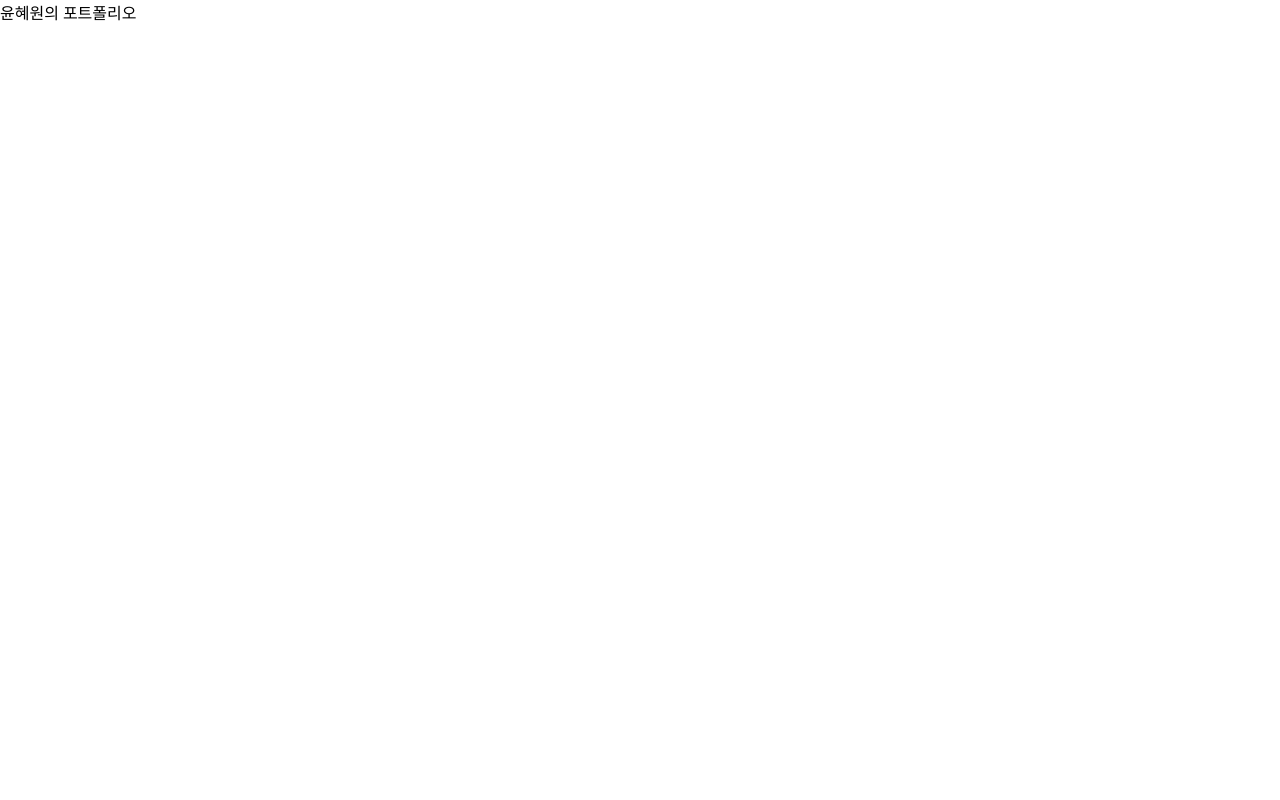
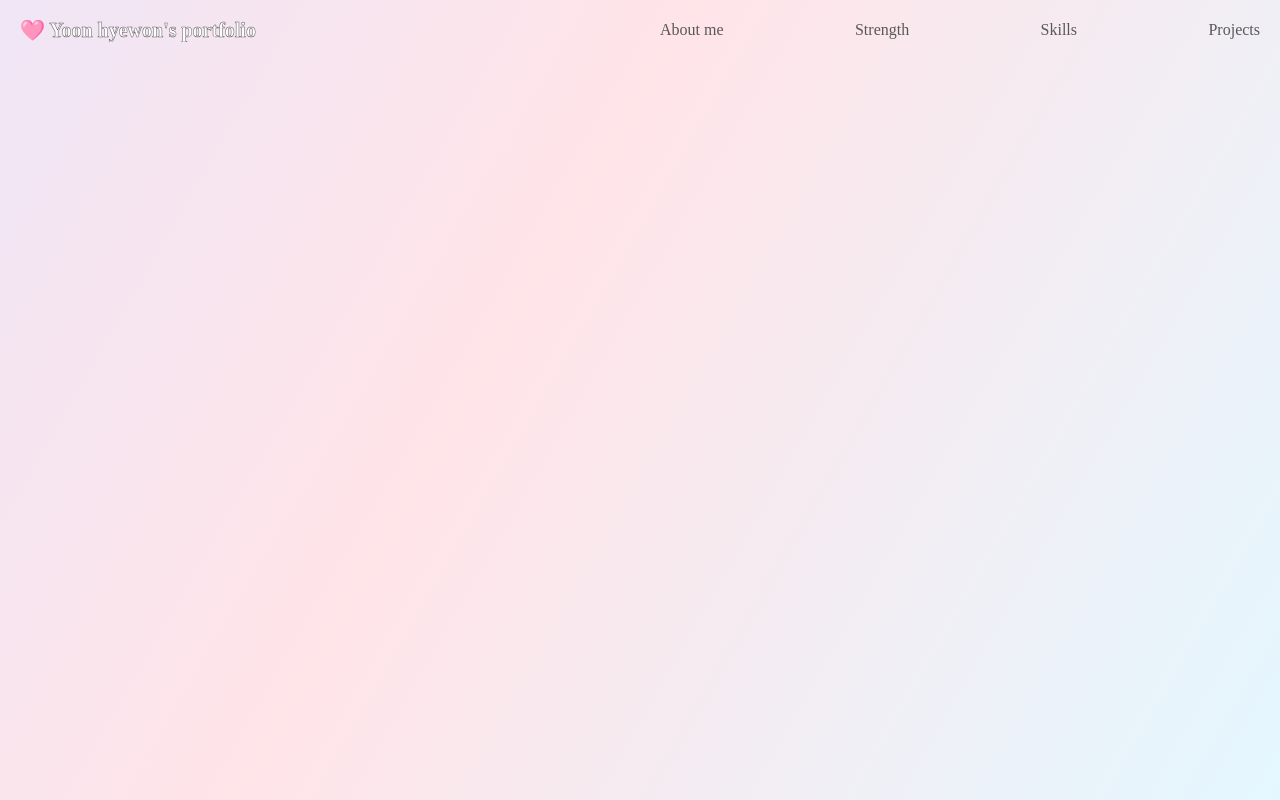
Before and after one commit to hyenee99/portfolio, a React (Vite) app: page / in a window 1280 px wide. Built offline with nearby package versions, Linux system fonts and the light colour scheme; a web font is replaced by a local one.

Commit message:
feat: Header 구현

```diff
--- a/src/App.tsx
+++ b/src/App.tsx
@@ -1,10 +1,11 @@
 import { GlobalStyle } from "./global";
+import Header from "./layout/Header";
 
 function App() {
   return (
     <>
       <GlobalStyle />
-      윤혜원의 포트폴리오
+      <Header />
     </>
   );
 }
--- a/src/global.ts
+++ b/src/global.ts
@@ -31,4 +31,15 @@ export const GlobalStyle = createGlobalStyle`
   h1 {
     font-family: 'DNFBitBitv2';
   }
+
+ body {
+    background: linear-gradient(
+      120deg,
+      #f0e6f6 0%,
+      #ffe4e8 40%,
+     #e4f7ff 100%
+    );
+    width: 100vw;
+    min-height: 100vh;
+  }
 `;
--- /dev/null
+++ b/src/layout/Header.tsx
@@ -0,0 +1,104 @@
+import { useEffect, useState } from "react";
+import styled from "styled-components";
+
+export default function Header() {
+  const [scrolled, setScrolled] = useState(false);
+
+  useEffect(() => {
+    const onScroll = () => {
+      if (window.scrollY > 60) {
+        setScrolled(true);
+      } else {
+        setScrolled(false);
+      }
+    };
+    window.addEventListener("scroll", onScroll);
+    return () => window.removeEventListener("scroll", onScroll);
+  }, []);
+
+  return (
+    <>
+      <HeaderStyle $scrolled={scrolled}>
+        <h1>🩷 Yoon hyewon's portfolio</h1>
+
+        <nav>
+          <ul>
+            <li>About me</li>
+            <li>Strength</li>
+            <li>Skills</li>
+            <li>Projects</li>
+          </ul>
+        </nav>
+      </HeaderStyle>
+    </>
+  );
+}
+
+const HeaderStyle = styled.div<{ $scrolled: boolean }>`
+  position: fixed;
+  top: 0;
+  left: 0;
+  z-index: 10;
+  width: 100%;
+  height: 3.75rem;
+  background-color: ${({ $scrolled }) =>
+    $scrolled ? "rgba(255, 255, 255, 0.5)" : "transparent"};
+  transition: background-color 0.3s;
+  display: flex;
+  justify-content: space-between;
+  align-items: center;
+
+  h1 {
+    padding: 0 1.25rem;
+    font-size: 1.25rem;
+    color: white;
+    -webkit-text-stroke: 0.5px #595858;
+  }
+  nav {
+    width: 50%;
+    padding: 0 1.25rem;
+    cursor: pointer;
+    color: #595858;
+
+    ul {
+      display: flex;
+      justify-content: space-between;
+
+      & > li:hover {
+        font-weight: bold;
+      }
+    }
+  }
+
+  @media (max-width: 768px) {
+    height: 3.75rem;
+    h1 {
+      font-size: 1rem;
+      padding: 0 0.5rem;
+    }
+    nav {
+      width: 70%;
+      padding: 0 0.5rem;
+      ul > li {
+        font-size: 0.9rem;
+        padding: 0 0.25rem;
+      }
+    }
+  }
+
+  @media (max-width: 480px) {
+    height: 3rem;
+    h1 {
+      font-size: 0.8rem;
+      padding: 0 0.2rem;
+    }
+    nav {
+      width: 90%;
+      padding: 0 0.2rem;
+      ul > li {
+        font-size: 0.8rem;
+        padding: 0 0.1rem;
+      }
+    }
+  }
+`;
```
